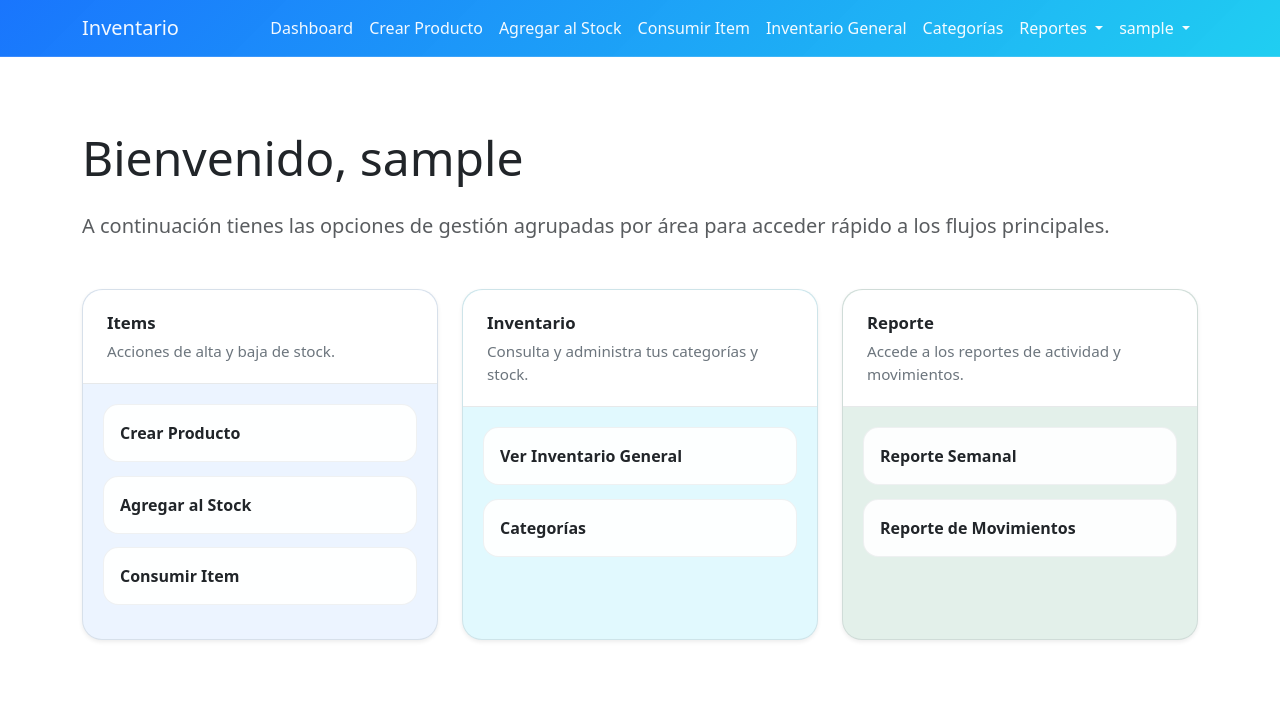
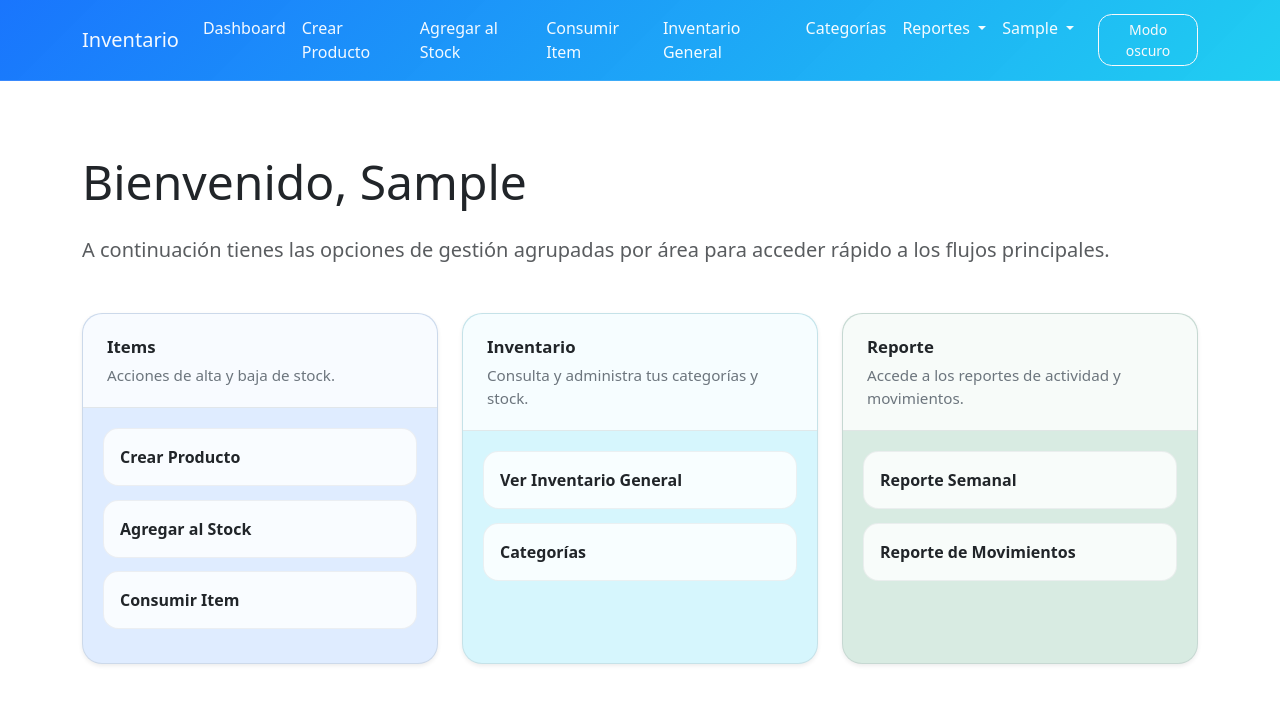
Before and after one commit to pasanteklonal-hub/inventory, a Flask app: page / in a window 1280 px wide. Shown: the top 711 px of the page. Run offline with Flask 3, Linux system fonts and the light colour scheme; the visitor is signed in with stand-in values (Sample User, id 1).

Commit message:
modo oscuro

```diff
--- a/app/templates/base.html
+++ b/app/templates/base.html
@@ -4,15 +4,21 @@
     <meta charset="utf-8">
     <meta name="viewport" content="width=device-width, initial-scale=1">
     <title>{% block title %}Inventario - Flask App{% endblock %}</title>
+    <link rel="icon" type="image/svg+xml" href="{{ url_for('static', filename='favicon.svg') }}">
     <link href="https://cdn.jsdelivr.net/npm/bootstrap@5.3.2/dist/css/bootstrap.min.css" rel="stylesheet">
+    <script>
+      if (localStorage.getItem('inventory-theme') === 'dark') {
+        document.documentElement.setAttribute('data-bs-theme', 'dark');
+      }
+    </script>
     <style>
       :root {
         --theme-items: #0d6efd;
-        --theme-items-soft: rgba(13, 110, 253, 0.08);
+        --theme-items-soft: rgba(13, 110, 253, 0.13);
         --theme-inventario: #0dcaf0;
-        --theme-inventario-soft: rgba(13, 202, 240, 0.12);
+        --theme-inventario-soft: rgba(13, 202, 240, 0.17);
         --theme-reporte: #198754;
-        --theme-reporte-soft: rgba(25, 135, 84, 0.12);
+        --theme-reporte-soft: rgba(25, 135, 84, 0.17);
         --theme-surface: #ffffff;
         --theme-surface-muted: #f8f9fa;
         --theme-text: #212529;
@@ -109,14 +115,14 @@
       .dashboard-column {
         border: 1px solid var(--theme-border);
         border-radius: 1.25rem;
-        background: rgba(255, 255, 255, 0.96);
+        background: var(--theme-surface);
         min-height: 260px;
       }
 
       .dashboard-column-header {
         padding: 1.25rem 1.5rem;
         border-bottom: 1px solid var(--theme-border);
-        background: #ffffff;
+        background: rgba(255, 255, 255, 0.78);
         border-top-left-radius: 1.25rem;
         border-top-right-radius: 1.25rem;
       }
@@ -128,7 +134,7 @@
       .dashboard-column-item {
         display: block;
         cursor: pointer;
-        background: rgba(255, 255, 255, 0.92);
+        background: rgba(255, 255, 255, 0.82);
         border: 1px solid rgba(108, 117, 125, 0.1);
         border-radius: 0.95rem;
         margin-bottom: 0.85rem;
@@ -227,6 +307,9 @@
               </li>
             {% endif %}
           </ul>
+          <button class="btn btn-sm btn-outline-light ms-lg-3" id="themeToggle" type="button" aria-pressed="false">
+            Modo oscuro
+          </button>
         </div>
       </div>
     </nav>
@@ -247,6 +330,26 @@
     </div>
 
     <script src="https://cdn.jsdelivr.net/npm/bootstrap@5.3.2/dist/js/bootstrap.bundle.min.js"></script>
+    <script>
+      (function() {
+        var button = document.getElementById('themeToggle');
+        var root = document.documentElement;
+
+        function updateThemeButton() {
+          var dark = root.getAttribute('data-bs-theme') === 'dark';
+          button.textContent = dark ? 'Modo claro' : 'Modo oscuro';
+          button.setAttribute('aria-pressed', dark ? 'true' : 'false');
+        }
+
+        updateThemeButton();
+        button.addEventListener('click', function() {
+          var dark = root.getAttribute('data-bs-theme') !== 'dark';
+          root.setAttribute('data-bs-theme', dark ? 'dark' : 'light');
+          localStorage.setItem('inventory-theme', dark ? 'dark' : 'light');
+          updateThemeButton();
+        });
+      })();
+    </script>
     {% block scripts %}{% endblock %}
   </body>
 </html>
--- a/app/templates/main/dashboard.html
+++ b/app/templates/main/dashboard.html
@@ -4,13 +4,13 @@
 
 {% block content %}
   <div class="py-5">
-    <h1 class="display-5 mb-4">Bienvenido, {{ current_user.username }}</h1>
+    <h1 class="display-5 mb-4">Bienvenido, {{ current_user.username[:1]|upper }}{{ current_user.username[1:] }}</h1>
     <p class="lead text-muted mb-5">A continuación tienes las opciones de gestión agrupadas por área para acceder rápido a los flujos principales.</p>
 
     <div class="row g-4">
       <div class="col-md-4">
         <div class="dashboard-column items shadow-sm h-100">
-          <div class="dashboard-column-header bg-white">
+          <div class="dashboard-column-header">
             <div class="dashboard-column-title">Items</div>
             <div class="dashboard-column-subtitle">Acciones de alta y baja de stock.</div>
           </div>
@@ -30,7 +30,7 @@
 
       <div class="col-md-4">
         <div class="dashboard-column inventario shadow-sm h-100">
-          <div class="dashboard-column-header bg-white">
+          <div class="dashboard-column-header">
             <div class="dashboard-column-title">Inventario</div>
             <div class="dashboard-column-subtitle">Consulta y administra tus categorías y stock.</div>
           </div>
@@ -47,7 +47,7 @@
 
       <div class="col-md-4">
         <div class="dashboard-column reporte shadow-sm h-100">
-          <div class="dashboard-column-header bg-white">
+          <div class="dashboard-column-header">
             <div class="dashboard-column-title">Reporte</div>
             <div class="dashboard-column-subtitle">Accede a los reportes de actividad y movimientos.</div>
           </div>
--- a/app/templates/reports/reportes.html
+++ b/app/templates/reports/reportes.html
@@ -24,7 +24,7 @@
             {% for mov in movimientos %}
               <tr>
                 <td><small>{{ mov.created_at|localdatetime }}</small></td>
-                <td><strong>{{ mov.usuario.username }}</strong></td>
+                <td><strong>{{ mov.usuario.username[:1]|upper }}{{ mov.usuario.username[1:] }}</strong></td>
                 <td>
                   {% if mov.tipo == 'agregar' %}
                     <span class="badge bg-success">{{ mov.tipo }}</span>
```
Also changed, not shown: other parts of app/templates/base.html (+75 -1 lines), tests/test_controllers.py (+4 -1 lines), app/static/favicon.svg (added), instance/dev.db.
